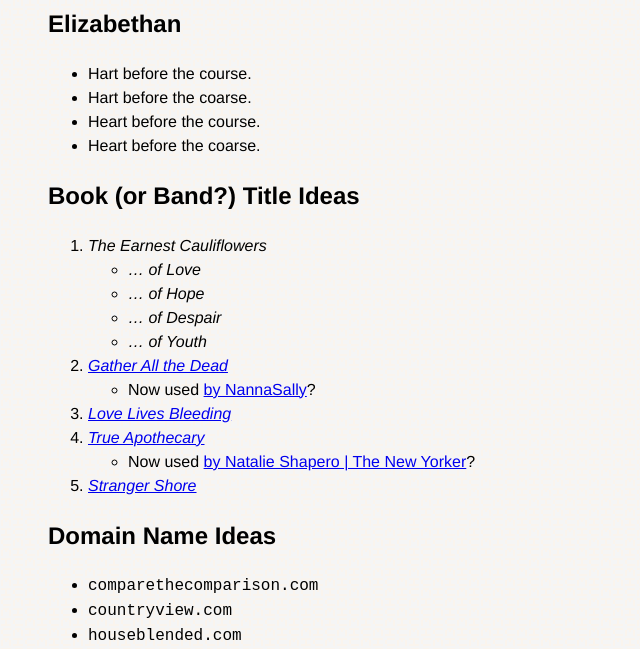
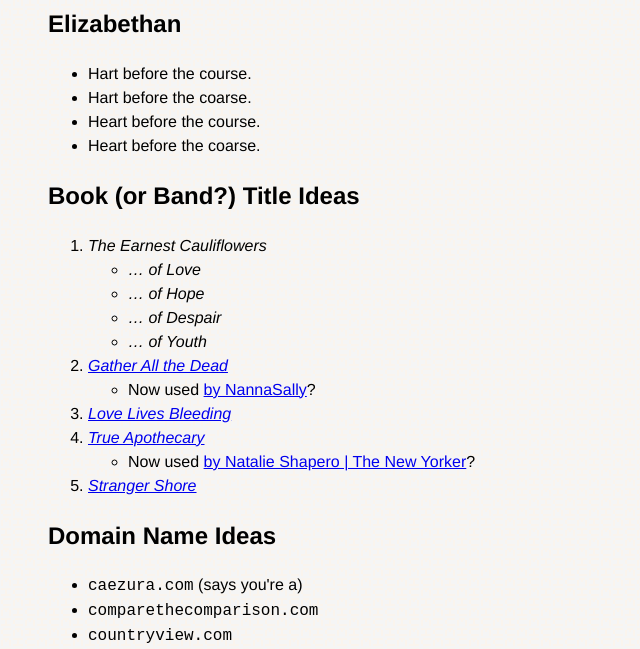
Before and after one commit to ayeseeem/ayeseeem.github.io, a plain HTML site: page app/words-poetical.html in a window 1280 px wide. Shown: the part 133-782 px from the top of the page, without its empty margins (0-640 px from the left). Drawn offline with Linux system fonts and the light colour scheme.

Commit message:
feat(words): add caezura

```diff
--- a/app/words-poetical.html
+++ b/app/words-poetical.html
@@ -53,6 +53,7 @@
   <h2>Domain Name Ideas</h2>
 
   <ul>
+    <li><kbd>caezura.com</kbd> (says you're a)</li>
     <li><kbd>comparethecomparison.com</kbd></li>
     <li><kbd>countryview.com</kbd></li>
     <li><kbd>houseblended.com</kbd></li>
```
